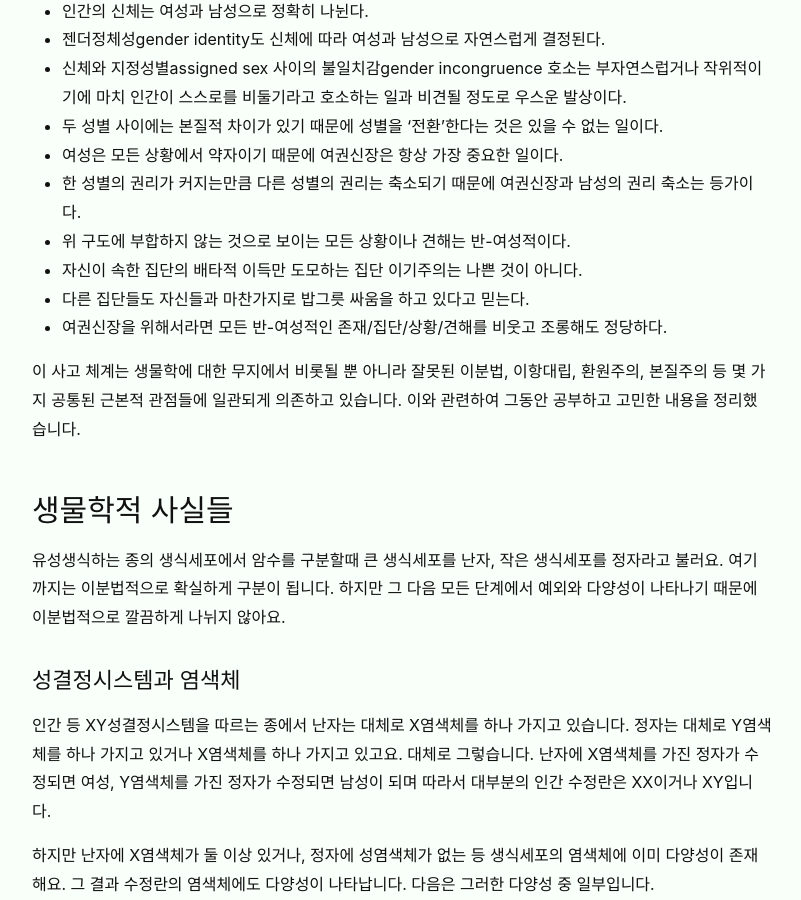
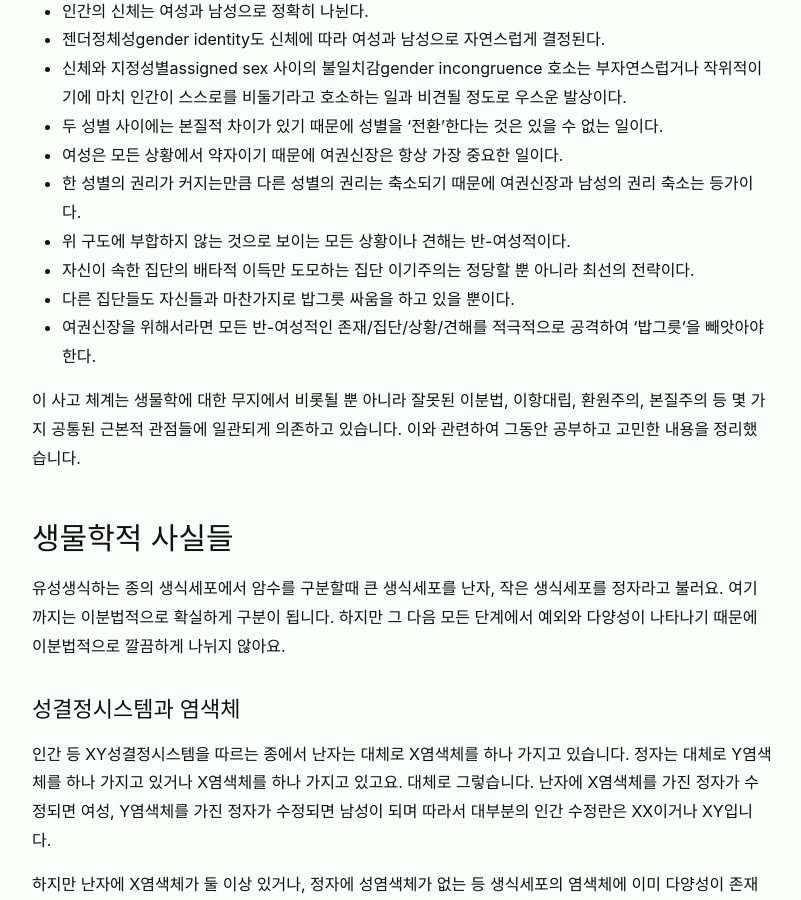
Before and after one commit to veganstudies/veganstudies.github.io, a Jekyll site: the page built from _posts/2020-02-04-biological-sex.md, in a window 1280 px wide and 900 px high, scrolled down 984 px. Shown: the whole window, without its empty margins (238-1039 px from the left). Built offline with Jekyll 4.4.1, drawn with Linux system fonts in a browser that asks for light colours.

Commit message:
Update 2020-02-04-biological-sex.md

```diff
--- a/_posts/2020-02-04-biological-sex.md
+++ b/_posts/2020-02-04-biological-sex.md
@@ -14,9 +14,9 @@ date: 2020-02-04 12:00:00 +0900
 * 여성은 모든 상황에서 약자이기 때문에 여권신장은 항상 가장 중요한 일이다.
 * 한 성별의 권리가 커지는만큼 다른 성별의 권리는 축소되기 때문에 여권신장과 남성의 권리 축소는 등가이다.
 * 위 구도에 부합하지 않는 것으로 보이는 모든 상황이나 견해는 반-여성적이다.
-* 자신이 속한 집단의 배타적 이득만 도모하는 집단 이기주의는 나쁜 것이 아니다.
-* 다른 집단들도 자신들과 마찬가지로 밥그릇 싸움을 하고 있다고 믿는다.
-* 여권신장을 위해서라면 모든 반-여성적인 존재/집단/상황/견해를 비웃고 조롱해도 정당하다.
+* 자신이 속한 집단의 배타적 이득만 도모하는 집단 이기주의는 정당할 뿐 아니라 최선의 전략이다.
+* 다른 집단들도 자신들과 마찬가지로 밥그릇 싸움을 하고 있을 뿐이다.
+* 여권신장을 위해서라면 모든 반-여성적인 존재/집단/상황/견해를 적극적으로 공격하여 '밥그릇'을 빼앗아야 한다.
 
 이 사고 체계는 생물학에 대한 무지에서 비롯될 뿐 아니라 잘못된 이분법, 이항대립, 환원주의, 본질주의 등 몇 가지 공통된 근본적 관점들에 일관되게 의존하고 있습니다. 이와 관련하여 그동안 공부하고 고민한 내용을 정리했습니다.
 
```
